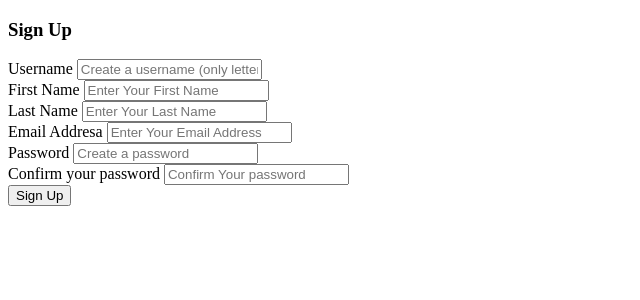
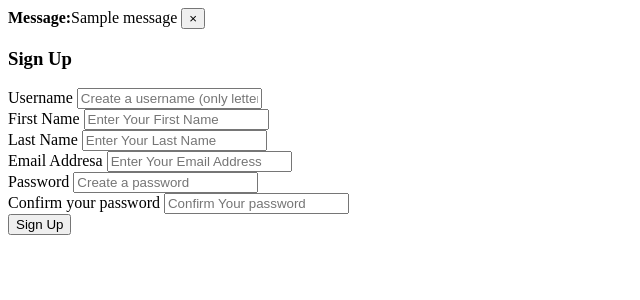
Before and after one commit to m-jalolov/Sign-Up, a Django app: page /signup in a window 1280 px wide. Shown: the top 300 px of the page, without its empty margins (0-640 px from the left). Run offline with Django 4.2, Linux system fonts and the light colour scheme; one stand-in notice (Sample message) is shown.

Commit message:
промежуточный коммит, но не работает singup

```diff
--- a/authentication/views.py
+++ b/authentication/views.py
@@ -1,16 +1,17 @@
 from django.contrib.auth import authenticate, login, logout
 from django.shortcuts import render, redirect
 from django.http import HttpResponse
-from  django.contrib.auth.models import User
+from django.contrib.auth.models import User
 from django.contrib import messages
-# Create your views here.
+from SignApp import settings
+from django.core.mail import send_mail
+
 
 def home(request):
     return render(request, "authentication/index.html")
 
 
 def signup(request):
-
     if request.method == "POST":
         # username = request.POST.get('username')
         username = request.POST['username']
@@ -24,11 +25,17 @@
             messages.error(request, "Username already exist! Please try some other username")
             return redirect('home')
         if User.objets.filter(email=email):
-            messages.error(request, "Email already registered! Please try some other username")
+            messages.error(request, "Email already registered!")
             return redirect('home')
+        if len(username) > 10:
+            messages.error(request, "Username must be under 10 characters")
 
+        if pass1 != pass2:
+            messages.error(request, "Passwords didn't match!")
 
-
+        if not username.isalnum():
+            messages.error(request, "Username must be Alpha-Numeric!")
+            return redirect('home')
 
         myuser = User.objects.create_user(username, email, pass1)
         myuser.first_name = fname
@@ -37,6 +44,15 @@
         myuser.save()
 
         messages.success(request, 'Your Account has been successfully created.')
+
+        # Welcome Email
+
+        subject = 'Welcome to SignApp - Django login!!'
+        message = 'Hello ' + myuser.first_name + '!! \n' + 'Welcome to SignApp!! \n Thanks you visiting our website \n We have  also sent you a confirmation email, please confirm you email address in oder to activate your account. \n\n Thanking You'
+        from_email = settings.EMAIL_HOST_USER
+        to_list = [myuser.email]
+        send_mail(subject, message, from_email, to_list, fail_silently=True)
+
 
         return redirect('signin')
 
--- a/template/authentication/index.html
+++ b/template/authentication/index.html
@@ -22,6 +22,7 @@
         </button>
         </div>
         {% endfor %}
+
         <h3>Welcome to Geeks For Geeks</h3>
 
 
--- a/template/authentication/signup.html
+++ b/template/authentication/signup.html
@@ -13,6 +13,15 @@
         <link rel="stylesheet" href="">
     </head>
     <body>
+
+        {% for message in messages %}
+        <div class="alert alert-{{ message.tags}} alert-dismissible fade show" role="alert">
+        <strong>Message:</strong>{{ message }}
+        <button type="button" class="close" data-dismiss="alert" aria-label="Close">
+        <span aria-hidden="true">&times;</span>
+        </button>
+        </div>
+        {% endfor %}
 
         <h3>Sign Up</h3>
 
```
Also changed, not shown: template/authentication/signin.html (+9 -0 lines), db.sqlite3, 1 other file.
